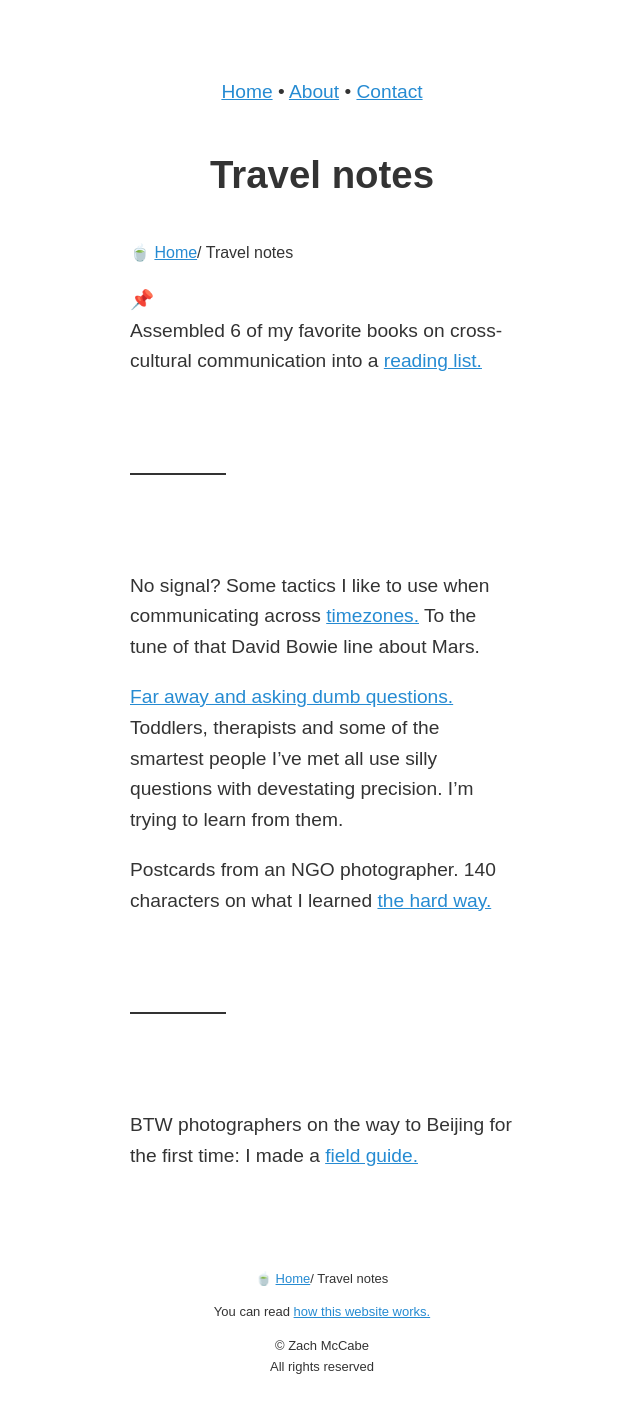
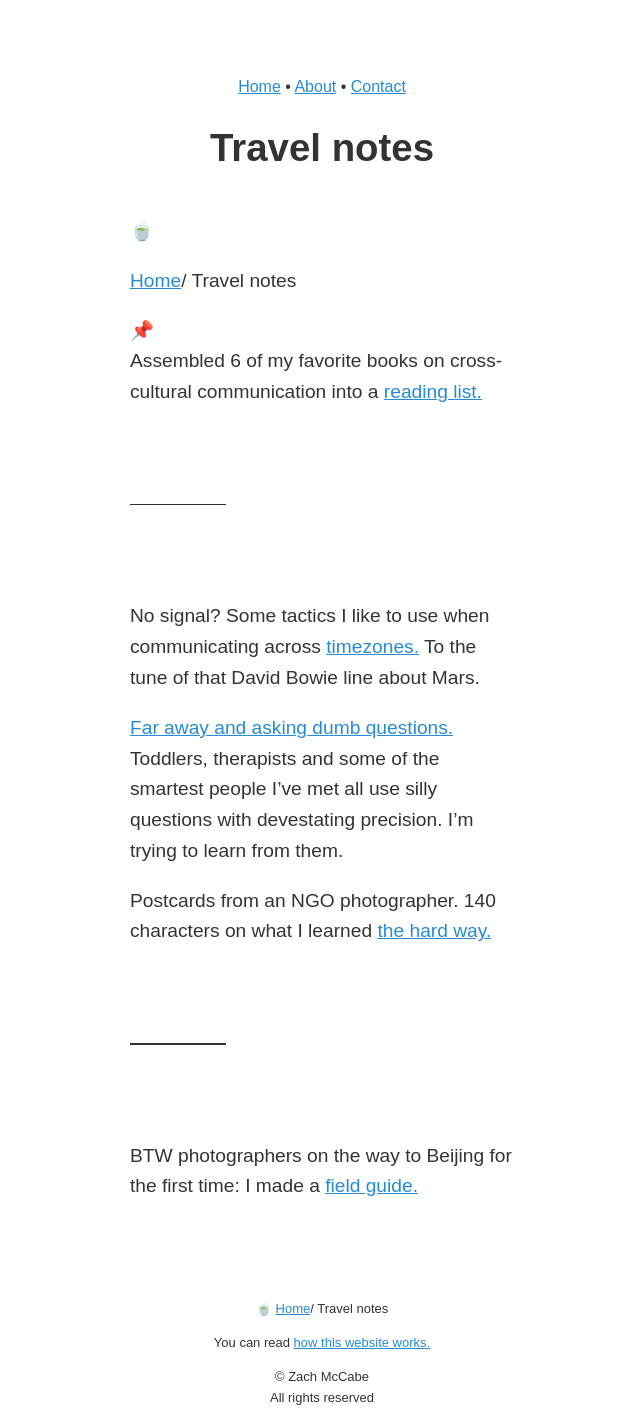
Before and after one commit to zachmccabe/zachmccabe.github.io, a Jekyll site: the page built from _travel/travel.md, in a window 1280 px wide. Shown: the whole page, without its empty margins (318-958 px from the left). Built offline with Jekyll 4.4.1, drawn with Linux system fonts in a browser that asks for light colours; before the commit the page ends 1391 px from its top, so only the background shows below that.

Commit message:
Update test.html

```diff
--- a/_layouts/test.html
+++ b/_layouts/test.html
@@ -14,12 +14,13 @@
 </head>
 <body>
 <div class="xwrap">
+<!-- moving site nav into header for now -->
+<header>
 {%- include site_nav.html -%}
-<header>
 <h1 id="{{ page.title }}">{{ page.title }}</h1>
 </header>
 <main class="xnest20">
-{%- if page.collection -%}<small><p><nav>{%- include emoji_collection_switch.html -%}&nbsp;{%- include breadcrumbs.html -%}</nav></p></small>{%- endif -%}
+{%- if page.collection -%}<p>{%- include emoji_collection_switch.html -%}&nbsp;<nav>{%- include breadcrumbs.html -%}</nav></p>{%- endif -%}
 {%- if page.lede == "print" -%}<p>{%- include print_update.html -%} • {{ page.description }}</p>{%- endif -%}
 {{ content }}
 </main>
```
